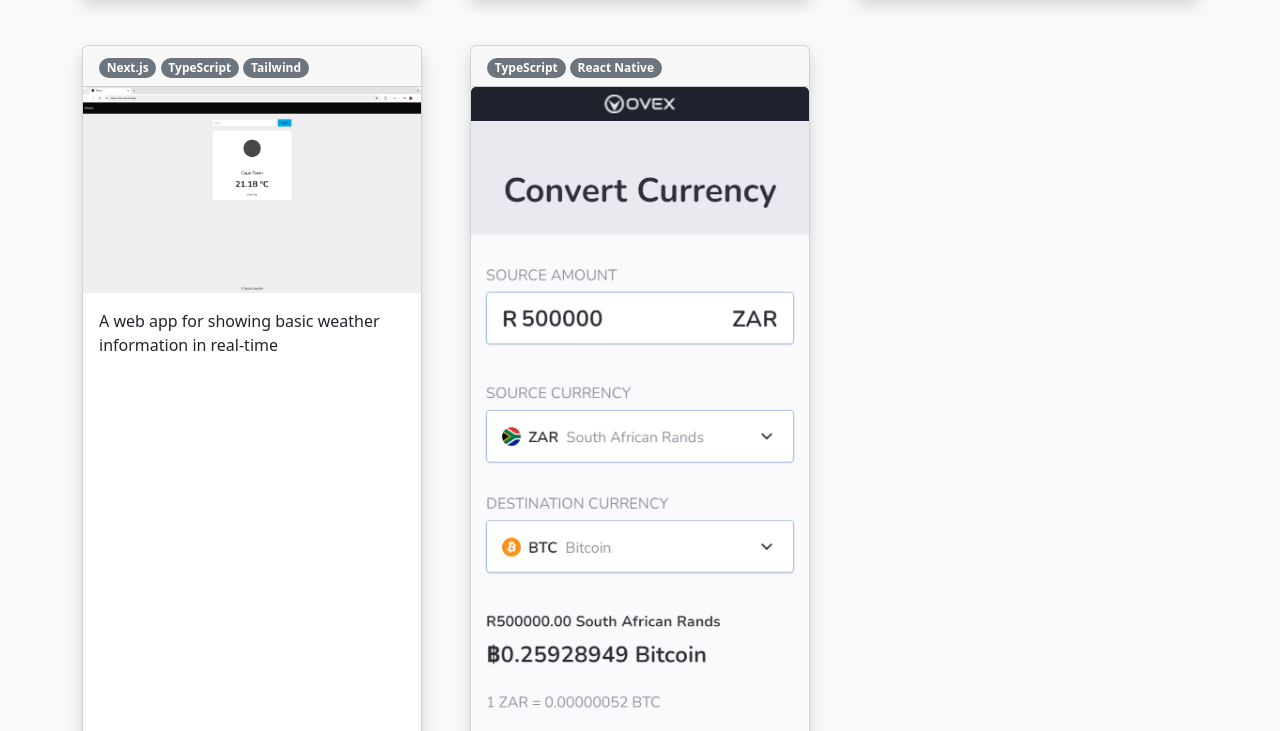
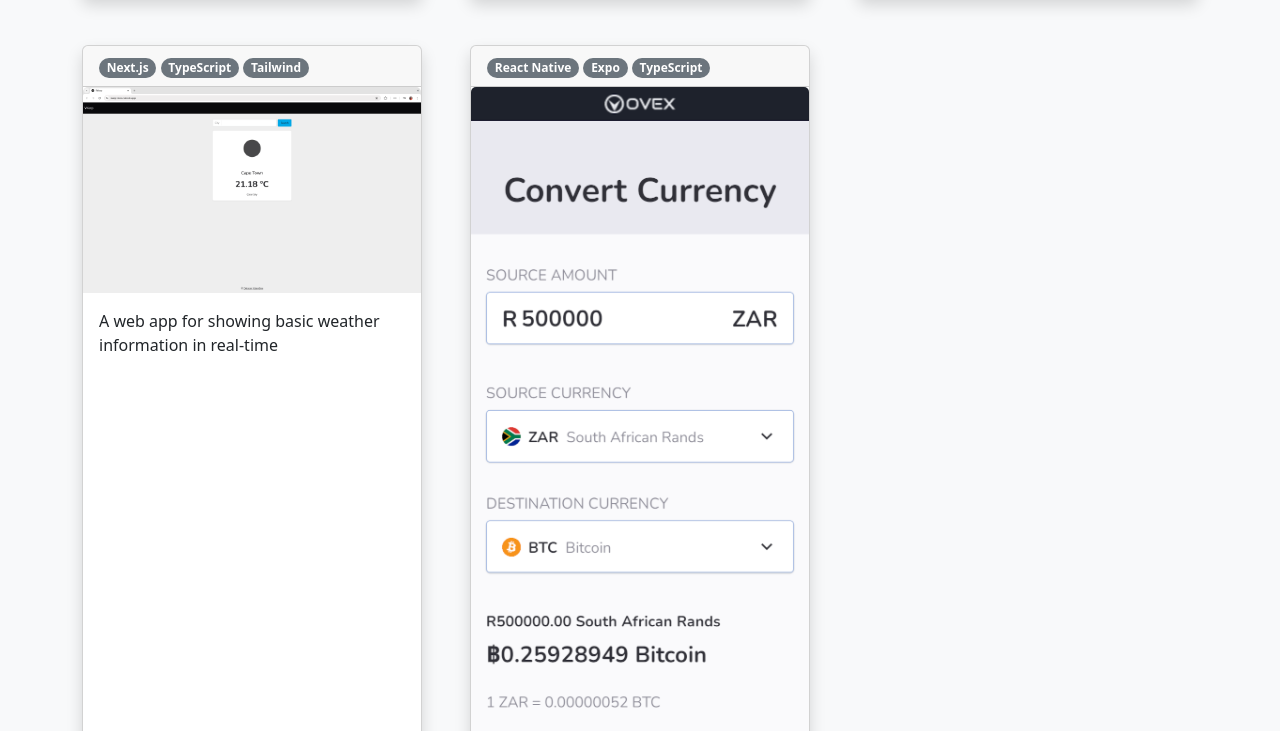
Before and after one commit to delvianv/delvianv.github.io, a plain HTML site: page index.html in a window 1280 px wide. Shown: the part 1245-1976 px from the top of the page. Drawn offline with nearby package versions, Linux system fonts and the light colour scheme.

Commit message:
Edit tags for OVEX

```diff
--- a/index.html
+++ b/index.html
@@ -540,10 +540,11 @@
             <div class="card shadow h-100">
               <div class="card-header">
                 <span class="badge text-bg-secondary rounded-pill">
+                  React Native
+                </span>
+                <span class="badge text-bg-secondary rounded-pill">Expo</span>
+                <span class="badge text-bg-secondary rounded-pill">
                   TypeScript
-                </span>
-                <span class="badge text-bg-secondary rounded-pill">
-                  React Native
                 </span>
               </div>
               <img
```
